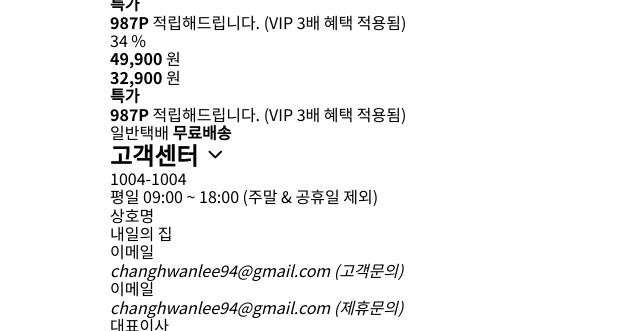
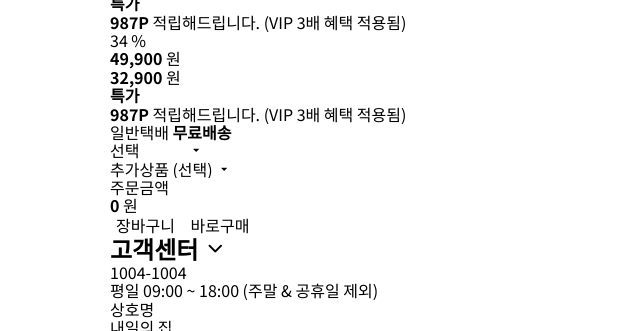
Before and after one commit to lechhw/tomorrow-house, a website: page index.html in a window 1280 px wide. Shown: the part 6237-6568 px from the top of the page, without its empty margins (0-640 px from the left). Drawn offline with nearby package versions, Linux system fonts and the light colour scheme; files whose address does not match are found by name.

Commit message:
🚧 Mark up .order-form

```diff
--- a/index.html
+++ b/index.html
@@ -477,6 +477,55 @@
                 <strong class="tag-gray">무료배송</strong>
               </div>
             </section>
+
+            <form class="order-form lg-only" action="#" method="post">
+              <div class="order-inputs">
+                <div class="select-group is-active">
+                  <select class="form-select" id="select-1" required>
+                    <option value="">선택</option>
+                    <option value="1">선택 사항 1</option>
+                    <option value="2">선택 사항 2</option>
+                    <option value="3">선택 사항 3</option>
+                    <option value="4">선택 사항 4</option>
+                    <option value="5">선택 사항 5</option>
+                  </select>
+                  <i class="ic-caret" aria-hidden></i>
+                </div>
+
+                <div class="select-group">
+                  <select class="form-select" id="select-2">
+                    <option value="">추가상품 (선택)</option>
+                    <option value="1">선택 사항 1</option>
+                    <option value="2">선택 사항 2</option>
+                    <option value="3">선택 사항 3</option>
+                    <option value="4">선택 사항 4</option>
+                    <option value="5">선택 사항 5</option>
+                  </select>
+                  <i class="ic-caret" aria-hidden></i>
+                </div>
+              </div>
+
+              <dl class="order-summary">
+                <dt>주문금액</dt>
+                <dd>
+                  <output for="select-1 select-2">
+                    <div class="price-20">
+                      <strong class="amount">0</strong>
+                      <span class="currency">원</span>
+                    </div>
+                  </output>
+                </dd>
+              </dl>
+
+              <div class="button-group">
+                <button class="btn-outlined btn-55" type="button">
+                  장바구니
+                </button>
+                <button class="btn-primary btn-55" type="submit">
+                  바로구매
+                </button>
+              </div>
+            </form>
           </div>
         </div>
       </div>
```
